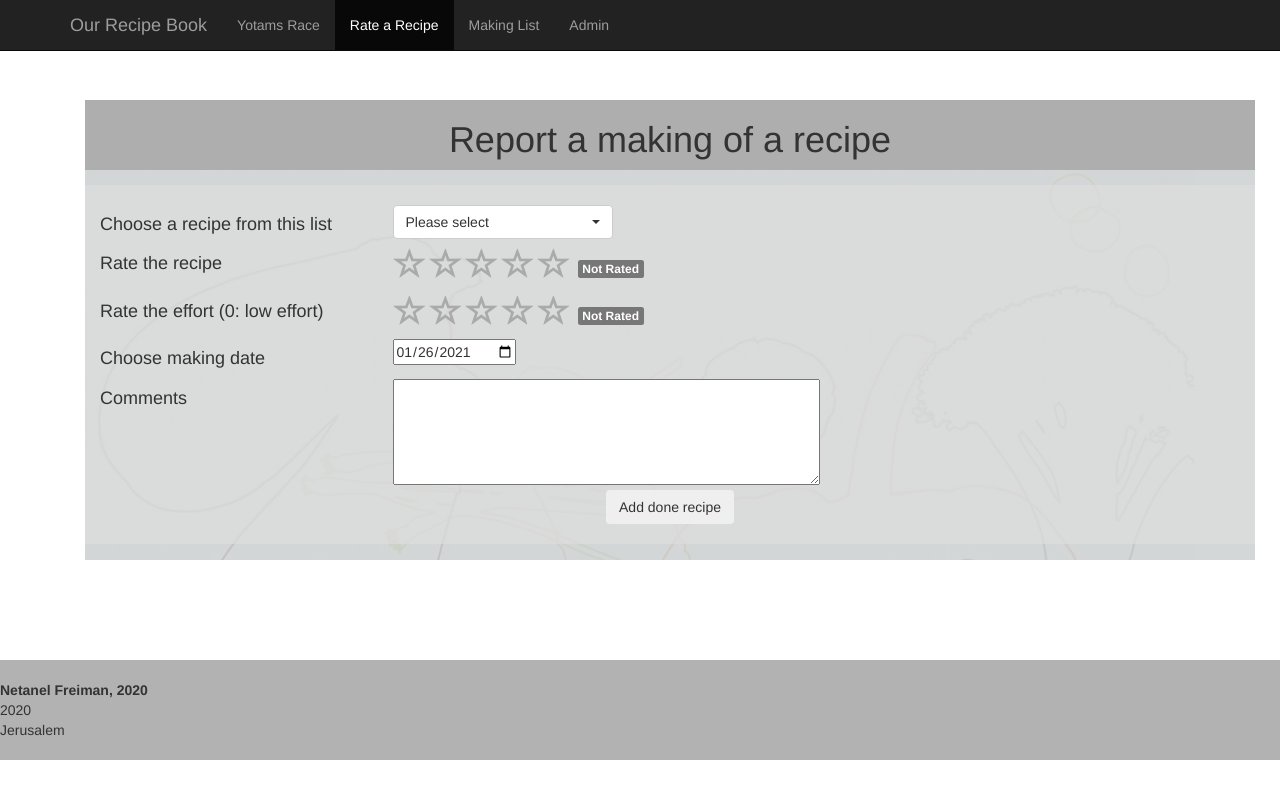
After one commit to netanelf/you_against_the_book, a Django app: page /yotams_race/rate_recipe/ in a window 1280 px wide. The commit adds this page. Run offline with Django 3.2, Linux system fonts and the light colour scheme; data that the repository does not hold is empty; some libraries are stand-ins or nearby versions.

Commit message:
braking one page site to sections, wip

```diff
--- /dev/null
+++ b/yatb_django/static/js/rate_recipe.js
@@ -0,0 +1,42 @@
+window.onload = function(){
+    var add_done_recipe = document.getElementById('add_done_recipe');
+    add_done_recipe.onclick = addDoneRecipe;
+}
+
+$(document).ready(function() {
+    $("#success-alert").hide();
+});
+
+function addDoneRecipe(event, data){
+
+    var recipe_name_e = document.getElementById('recipes_chooser');
+    var recipe_making_date_e = document.getElementById('making_date');
+    var recipe_rating_e = document.getElementById("rating_input")
+    var recipe_effort_e = document.getElementById("effort_input")
+    var recipe_comments_e = document.getElementById("making_comment")
+
+    function onDataReceived(){
+        console.log('updated site with new making');
+        showAlert();
+    }
+
+    $.ajax({
+        url: 'add_new_making/',
+        type: 'GET',
+        dataType: 'json',
+        data: JSON.stringify([recipe_name_e.value,
+                              recipe_making_date_e.value,
+                              recipe_rating_e.value,
+                              recipe_effort_e.value,
+                              recipe_comments_e.value],
+                              null, 2),
+        success: onDataReceived
+    });
+}
+
+
+function showAlert() {
+    $("#success-alert").fadeTo(2000, 500).slideUp(500, function() {
+        $("#success-alert").slideUp(500);
+        });
+}
--- /dev/null
+++ b/yatb_django/templates/yotams_race/base.html
@@ -0,0 +1,111 @@
+<!DOCTYPE html>
+{% load static %}
+
+<head>
+    <meta name="viewport" content="width=device-width, initial-scale=1.0">
+    <!-- Bootstrap -->
+    <link href="{% static 'css/bootstrap.css' %}" rel="stylesheet" media="screen">
+    <link href="{% static 'css/bootstrap-toggle.css' %}" rel="stylesheet" media="screen">
+    <link rel="icon" type="image/png"href="{% static 'pics/favicon.png' %}">
+    <meta name="viewport" content="width=device-width, initial-scale=1.0">
+    <!-- Bootstrap -->
+    <link href="{% static 'css/bootstrap-select.css' %}" rel="stylesheet" media="screen">
+    <link href="{% static 'css/star-rating.css' %}" rel="stylesheet" media="screen">
+
+    <title>{% block title%} Our Recipe Book{% endblock%}</title>
+
+    <style>
+      .bold {
+        font-weight: bold;
+      }
+
+      .indent {
+        margin-left: 1.5em;
+      }
+
+
+       .bold {
+            font-weight: bold;
+        }
+
+        .indent {
+            margin-left: 1.5em;
+        }
+
+        .col-container {
+            display: flex;
+            width: 100%;
+        }
+        .col {
+            flex: 1;
+            padding: 16px;
+        }
+
+        .bg-light-gray   { background-color: rgba(208, 211, 212, 0.9)  }
+        .bg-gray   { background-color: rgba(170, 170, 170, 0.9) }
+        .bg-silver { background-color: rgba(221, 221, 221, 0.7) }
+        .bg-purple { background-color: rgba(165, 105, 189, 0.7) }
+
+        body, html {
+            height: 100%;
+        }
+        .bg {
+            /* The image used */
+            background-image: url("{% static "images/plenty_bg.jpg" %}");
+            -webkit-background-size: cover;
+            -moz-background-size: cover;
+            background-size: cover;
+            -o-background-size: cover;
+        }
+    </style>
+</head>
+<body>
+    <nav class="navbar navbar-inverse navbar-fixed-top">
+      <div class="container">
+        <div class="navbar-header">
+          <button type="button" class="navbar-toggle collapsed" data-toggle="collapse" data-target="#navbar" aria-expanded="false" aria-controls="navbar">
+            <span class="sr-only">Toggle navigation</span>
+            <span class="icon-bar"></span>
+          </button>
+          <a class="navbar-brand">Our Recipe Book</a>
+        </div>
+        <div id="navbar" class="collapse navbar-collapse">
+          <ul class="nav navbar-nav">
+            <li class="{% block index_active_class %}{% endblock %}"><a href="{% url 'index' %}">Yotams Race</a></li>
+            <li class="{% block rate_active_class %}{% endblock %}"><a href="{% url 'rate_recipe' %}">Rate a Recipe</a></li>
+            <li class="{% block making_list_active_class %}{% endblock %}"><a href="{% url 'making_list' %}">Making List</a></li>
+            <li class=""><a href="{% url 'admin:index' %}">Admin</a></li>
+          </ul>
+        </div><!--/.nav-collapse -->
+      </div>
+    </nav>
+
+    <div class="container">
+      <div class="starter-template">
+          {% block body_block %}{% endblock %}
+      </div>
+    </div><!-- /.container -->
+
+    <script src="{% static 'js/jquery-2.1.4.min.js' %}"></script>
+    <script src="{% static 'js/bootstrap.js' %}"></script>
+    <script src="{% static 'js/bootstrap-select.js' %}"></script>
+    <script src="{% static 'js/star-rating.js' %}"></script>
+
+    {% block footer_block %}{% endblock %}
+            <!-- footer-->
+        <div class="row form-group bg-gray">
+            <div class="col-lg-12">
+                <address>
+                    <br>
+                    <strong>Netanel Freiman, 2020</strong>
+                    <br>
+                    2020
+                    <br>Jerusalem
+                </address>
+            </div>
+        </div>
+    <script>
+        {% block script_block %}{% endblock %}
+    </script>
+</body>
+</html>
--- /dev/null
+++ b/yatb_django/templates/yotams_race/rate_recipe.html
@@ -0,0 +1,96 @@
+{% extends 'yotams_race/base.html' %}
+
+{% load static %}
+
+{% block title %}{{ 'index page' }}{% endblock %}
+
+{% block rate_active_class %} active {% endblock %}
+
+{% block body_block %}
+<body>
+    <div class="bg">
+
+    <div class="container bg-light-gray">
+        <!-- add done recipe div-->
+        <div class="row form-group bg-gray">
+            <div class="col-lg-12">
+                <h1 align="center">Report a making of a recipe</h1>
+            </div>
+        </div>
+        <div class="row bg-silver">
+            <br>
+            <div class="col-lg-3">
+                <h4>Choose a recipe from this list</h4>
+            </div>
+            <div class="col-lg-9">
+                <select class="selectpicker" data-live-search="true" id="recipes_chooser" data-width="auto">
+                    <option data-tokens="" selected>Please select</option>
+                    {% for r in full_recipes_list %}
+                        <option>{{r}}</option>
+                    {% endfor %}
+                </select>
+            </div>
+        </div>
+        <div class="row bg-silver">
+            <div class="col-lg-3">
+                <h4>Rate the recipe</h4>
+            </div>
+            <div class="col-lg-9">
+                <input id="rating_input" name="rating_input" class="rating rating-loading" data-show-clear="false" data-show-caption="true" data-min="0" data-max="5" data-step="0.1">
+            </div>
+        </div>
+        <div class="row bg-silver">
+            <div class="col-lg-3">
+                <h4>Rate the effort (0: low effort)</h4>
+            </div>
+            <div class="col-lg-9">
+                <input id="effort_input" name="effort_input" class="rating rating-loading" data-show-clear="false" data-show-caption="true" data-min="0" data-max="5" data-step="0.1">
+            </div>
+        </div>
+        <div class="row bg-silver">
+            <div class="col-lg-3">
+                <h4>Choose making date</h4>
+            </div>
+            <div class="col-lg-9">
+                <input id="making_date" name="date" type="date" value={{todays_date}} />
+            </div>
+        </div>
+        <div class="row bg-silver">
+            <div class="col-lg-3">
+                <h4>Comments</h4>
+            </div>
+            <div class="col-lg-9">
+                <textarea id="making_comment" name="comment" rows="5" cols="50"></textarea>
+            </div>
+        </div>
+        <div class="row bg-silver">
+            <div class="col-lg-12 text-center">
+                <button type="button" class="btn btn-secondary" id="add_done_recipe">Add done recipe</button>
+                <br>
+                <br>
+            </div>
+        </div>
+        <div class="row form-group">
+            <div class="col-lg-12">
+                <div class="alert alert-success" id="success-alert">
+                    <strong>Success! </strong> Recipe added successfully
+                </div>
+            </div>
+        </div>
+
+
+
+    </div>
+
+    </div>
+
+
+</body>
+{% endblock %}
+
+{% block footer_block %}
+    <script src="{% static 'js/rate_recipe.js' %}"></script>
+{% endblock %}
+
+{% block script_block %}
+{% endblock %}
--- a/yatb_django/yotams_race/urls.py
+++ b/yatb_django/yotams_race/urls.py
@@ -8,6 +8,8 @@ from .views import get_comments
 
 urlpatterns = [
     url(r'^$', views.index, name='index'),
+    url(r'^rate_recipe/', views.rate_recipe, name='rate_recipe'),
+    url(r'^making_list/', views.making_list, name='making_list'),
     url(r'^full_making_table', views.full_making_table, name='full_making_table'),
     url(r'^getRandomRecipe/', views.get_random_recipe, name='getRandomRecipe'),
     url(r'^add_new_making/', views.add_new_making, name='addNewMaking'),
--- a/yatb_django/yotams_race/views.py
+++ b/yatb_django/yotams_race/views.py
@@ -67,6 +67,33 @@ def index(request):
     }
     return render(request, 'yotams_race/index.html', data)
 
+
+def rate_recipe(request):
+    data = \
+        {
+            'full_recipes_list': get_full_recipes_list(),
+            'todays_date': date.today().strftime('%Y-%m-%d')
+        }
+    return render(request, 'yotams_race/rate_recipe.html', data)
+
+
+def making_list(request):
+    making = Making.objects.all()
+    makings_list = []
+    for m in making:
+        makings_list.append({
+            'name': m.recipe.name,
+            'page': m.recipe.page_num,
+            'rank': m.score,
+            'effort': m.effort,
+            'date': m.timestamp
+        })
+
+    data = \
+        {
+            'all_makings': makings_list
+        }
+    return render(request, 'yotams_race/making_list.html', data)
 
 def full_making_table(request):
     making = Making.objects.all()
```
Also changed, not shown: yatb_django/static/js/index.js (+0 -39 lines), yatb_django/templates/yotams_race/comment_list.html (added, +33 -0 lines), yatb_django/templates/yotams_race/index.html (+16 -123 lines), yatb_django/templates/yotams_race/making_list.html (added, +53 -0 lines).
